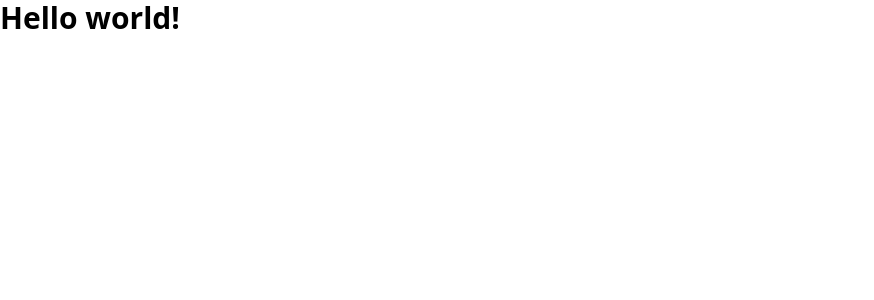
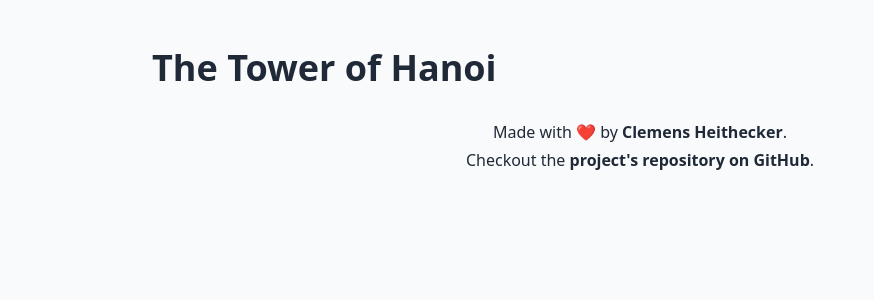
Before and after one commit to clemensheithecker/tower-of-hanoi, a React (Create React App) app: page / in a window 1280 px wide. Shown: the top 300 px of the page, without its empty margins (0-874 px from the left). Built offline with nearby package versions, Linux system fonts and the light colour scheme.

Commit message:
Add page layout and footer components

```diff
--- a/src/App.tsx
+++ b/src/App.tsx
@@ -1,8 +1,10 @@
+import PageLayout from "./components/Layout/PageLayout";
+
 const App = () => {
   return (
-    <main>
-      <h1 className="text-3xl font-bold">Hello world!</h1>
-    </main>
+    <PageLayout>
+      <h1 className="text-4xl font-bold text-gray-800">The Tower of Hanoi</h1>
+    </PageLayout>
   );
 };
 
--- /dev/null
+++ b/src/components/Layout/Footer.tsx
@@ -0,0 +1,27 @@
+import React from "react";
+
+const Footer = () => {
+  return (
+    <footer>
+      <p className="mt-8 text-center text-gray-800">
+        Made with ❤️ by{" "}
+        <a className="font-semibold" href="https://clemensheithecker.com/">
+          Clemens&nbsp;Heithecker
+        </a>
+        .
+      </p>
+      <p className="mt-1 text-center text-gray-800">
+        Checkout the{" "}
+        <a
+          className="font-semibold"
+          href="https://github.com/clemensheithecker/tower-of-hanoi"
+        >
+          project's repository on GitHub
+        </a>
+        .
+      </p>
+    </footer>
+  );
+};
+
+export default Footer;
--- /dev/null
+++ b/src/components/Layout/PageLayout.tsx
@@ -0,0 +1,15 @@
+import React from "react";
+import Footer from "./Footer";
+
+const PageLayout = ({ children }: { children: React.ReactNode }) => {
+  return (
+    <div className="min-h-screen bg-gray-50">
+      <div className="mx-auto flex max-w-screen-lg flex-col px-6 py-12 sm:justify-center">
+        <main>{children}</main>
+        <Footer />
+      </div>
+    </div>
+  );
+};
+
+export default PageLayout;
```
